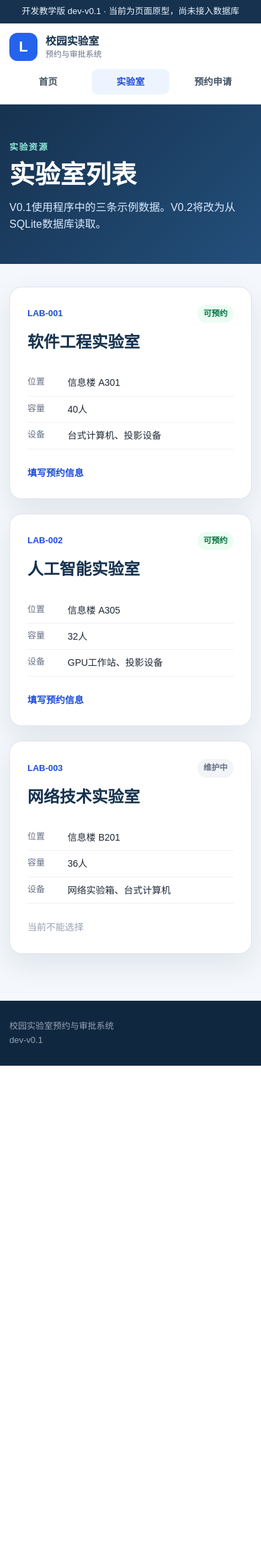
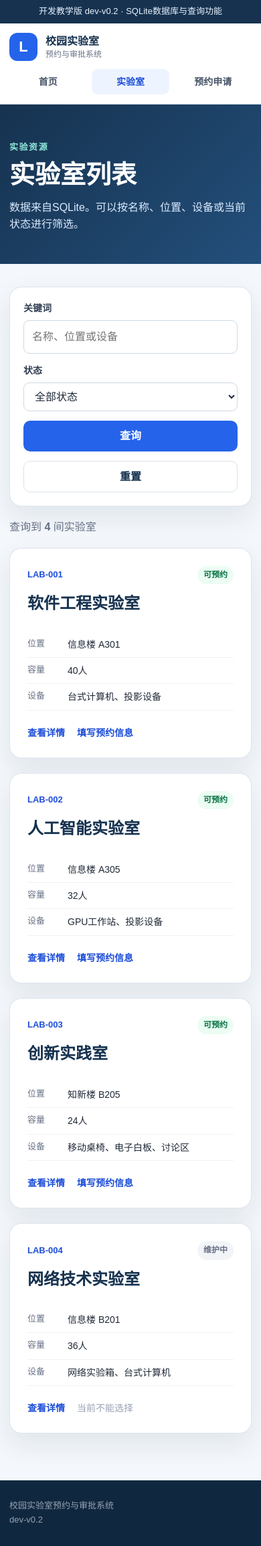
Before and after one commit to bitpt00/wdproject, a Flask app: page /labs in a window 390 px wide. Shown: the whole page at 67% size. Before the commit the page ends 1591 px from the top, so only its background shows below. Run offline with Flask 3, Linux system fonts and the light colour scheme.

Commit message:
Add SQLite-backed lab queries for dev-v0.2

```diff
--- a/app.py
+++ b/app.py
@@ -1,45 +1,75 @@
-from flask import Flask, render_template, request
+from pathlib import Path
+
+from flask import Flask, abort, render_template, request
+from sqlalchemy import func, or_, select
+
+from models import Lab, db
 
 
-VERSION = "dev-v0.1"
+VERSION = "dev-v0.2"
 
-# V0.1暂时使用内存中的示例数据。
-# V0.2会把这些数据迁移到SQLite数据库。
-LABS = [
+LAB_SEED_DATA = [
     {
-        "id": 1,
         "name": "软件工程实验室",
         "location": "信息楼 A301",
         "capacity": 40,
         "equipment": "台式计算机、投影设备",
         "status": "可预约",
+        "description": "适合软件工程、数据库和综合实践课程。",
     },
     {
-        "id": 2,
         "name": "人工智能实验室",
         "location": "信息楼 A305",
         "capacity": 32,
         "equipment": "GPU工作站、投影设备",
         "status": "可预约",
+        "description": "适合人工智能、数据分析和计算机视觉实验。",
     },
     {
-        "id": 3,
+        "name": "创新实践室",
+        "location": "知新楼 B205",
+        "capacity": 24,
+        "equipment": "移动桌椅、电子白板、讨论区",
+        "status": "可预约",
+        "description": "适合项目评审、小型研讨和创新实践活动。",
+    },
+    {
         "name": "网络技术实验室",
         "location": "信息楼 B201",
         "capacity": 36,
         "equipment": "网络实验箱、台式计算机",
         "status": "维护中",
+        "description": "交换机正在升级维护，暂不接受新预约。",
     },
 ]
 
 
+def seed_labs():
+    """数据库为空时写入课堂统一使用的样例数据。"""
+    lab_count = db.session.scalar(select(func.count()).select_from(Lab))
+    if lab_count == 0:
+        db.session.add_all(Lab(**data) for data in LAB_SEED_DATA)
+        db.session.commit()
+
+
 def create_app(test_config=None):
     """创建并配置Flask应用。"""
-    app = Flask(__name__)
-    app.config.from_mapping(TESTING=False)
+    app = Flask(__name__, instance_relative_config=True)
+    database_path = Path(app.instance_path) / "campus_lab.db"
+    app.config.from_mapping(
+        TESTING=False,
+        SQLALCHEMY_DATABASE_URI=f"sqlite:///{database_path.as_posix()}",
+        SQLALCHEMY_TRACK_MODIFICATIONS=False,
+    )
 
     if test_config:
         app.config.update(test_config)
+
+    Path(app.instance_path).mkdir(parents=True, exist_ok=True)
+    db.init_app(app)
+    with app.app_context():
+        db.create_all()
+        seed_labs()
 
     @app.context_processor
     def inject_version():
@@ -47,18 +77,58 @@ def create_app(test_config=None):
 
     @app.get("/")
     def index():
-        return render_template("index.html")
+        lab_count = db.session.scalar(select(func.count()).select_from(Lab))
+        available_count = db.session.scalar(
+            select(func.count()).select_from(Lab).where(Lab.status == "可预约")
+        )
+        return render_template(
+            "index.html",
+            lab_count=lab_count,
+            available_count=available_count,
+        )
 
     @app.get("/labs")
     def lab_list():
-        return render_template("labs.html", labs=LABS)
+        keyword = request.args.get("keyword", "").strip()
+        status = request.args.get("status", "").strip()
+
+        statement = select(Lab)
+        if keyword:
+            like_value = f"%{keyword}%"
+            statement = statement.where(
+                or_(
+                    Lab.name.like(like_value),
+                    Lab.location.like(like_value),
+                    Lab.equipment.like(like_value),
+                )
+            )
+        if status in {"可预约", "维护中"}:
+            statement = statement.where(Lab.status == status)
+
+        labs = db.session.scalars(statement.order_by(Lab.id)).all()
+        return render_template(
+            "labs.html",
+            labs=labs,
+            keyword=keyword,
+            selected_status=status,
+        )
+
+    @app.get("/labs/<int:lab_id>")
+    def lab_detail(lab_id):
+        lab = db.session.get(Lab, lab_id)
+        if lab is None:
+            abort(404)
+        return render_template("lab_detail.html", lab=lab)
 
     @app.get("/reservations/new")
     def reservation_form():
         selected_lab_id = request.args.get("lab", type=int)
+        labs = db.session.scalars(
+            select(Lab).where(Lab.status == "可预约").order_by(Lab.id)
+        ).all()
         return render_template(
             "reservation_form.html",
-            labs=LABS,
+            labs=labs,
             selected_lab_id=selected_lab_id,
         )
 
--- /dev/null
+++ b/models.py
@@ -0,0 +1,22 @@
+from flask_sqlalchemy import SQLAlchemy
+
+
+db = SQLAlchemy()
+
+
+class Lab(db.Model):
+    """实验室：dev-v0.2阶段的第一个数据库实体。"""
+
+    __tablename__ = "labs"
+
+    id = db.Column(db.Integer, primary_key=True)
+    name = db.Column(db.String(100), unique=True, nullable=False)
+    location = db.Column(db.String(100), nullable=False)
+    capacity = db.Column(db.Integer, nullable=False)
+    equipment = db.Column(db.String(255), nullable=False)
+    status = db.Column(db.String(20), nullable=False, default="可预约")
+    description = db.Column(db.Text, nullable=False, default="")
+
+    @property
+    def is_available(self):
+        return self.status == "可预约"
--- a/requirements.txt
+++ b/requirements.txt
@@ -1,2 +1,3 @@
 Flask==3.1.3
+Flask-SQLAlchemy==3.1.1
 pytest==9.1.1
--- a/static/style.css
+++ b/static/style.css
@@ -224,7 +224,10 @@ h2 {
 .feature-card,
 .lab-card,
 .reservation-form,
-.stage-panel {
+.stage-panel,
+.detail-card,
+.filter-bar,
+.empty-state {
     border: 1px solid rgba(219, 227, 236, 0.9);
     border-radius: 18px;
     background: var(--surface);
@@ -412,6 +415,91 @@ h2 {
     font-size: 14px;
 }
 
+.filter-bar {
+    display: flex;
+    align-items: flex-end;
+    gap: 14px;
+    margin-bottom: 18px;
+    padding: 20px;
+}
+
+.filter-bar .form-row {
+    margin: 0;
+}
+
+.filter-bar .grow {
+    flex: 1;
+}
+
+.filter-status {
+    width: 180px;
+}
+
+.result-summary {
+    margin: 0 0 18px;
+    color: var(--muted);
+}
+
+.card-actions {
+    display: flex;
+    flex-wrap: wrap;
+    gap: 18px;
+    margin-top: auto;
+}
+
+.empty-state {
+    grid-column: 1 / -1;
+    padding: 44px;
+    text-align: center;
+}
+
+.empty-state h2 {
+    margin-top: 0;
+}
+
+.back-link {
+    display: inline-block;
+    margin-bottom: 22px;
+    color: #dbeafe;
+    text-decoration: none;
+}
+
+.detail-layout {
+    display: grid;
+    grid-template-columns: minmax(0, 1.45fr) minmax(280px, 0.75fr);
+    gap: 24px;
+    align-items: start;
+}
+
+.detail-card {
+    padding: 28px;
+}
+
+.detail-card h2 {
+    margin: 0;
+}
+
+.detail-list {
+    margin: 26px 0;
+}
+
+.detail-list div {
+    display: grid;
+    grid-template-columns: 130px 1fr;
+    gap: 18px;
+    padding: 16px 0;
+    border-bottom: 1px solid var(--line);
+}
+
+.detail-list dt {
+    color: var(--muted);
+}
+
+.detail-list dd {
+    margin: 0;
+    font-weight: 700;
+}
+
 .form-layout {
     display: grid;
     grid-template-columns: minmax(0, 1fr) 340px;
@@ -509,6 +597,18 @@ h2 {
     .hero {
         padding-top: 54px;
     }
+    .detail-layout {
+        grid-template-columns: 1fr;
+    }
+
+    .filter-bar {
+        align-items: stretch;
+        flex-direction: column;
+    }
+
+    .filter-status {
+        width: auto;
+    }
 }
 
 @media (max-width: 600px) {
--- a/templates/base.html
+++ b/templates/base.html
@@ -8,7 +8,7 @@
 </head>
 <body>
     <div class="version-strip">
-        开发教学版 {{ app_version }} · 当前为页面原型，尚未接入数据库
+        开发教学版 {{ app_version }} · SQLite数据库与查询功能
     </div>
 
     <header class="site-header">
@@ -22,7 +22,7 @@
             </a>
             <nav class="main-nav" aria-label="主要导航">
                 <a class="{{ 'active' if request.endpoint == 'index' else '' }}" href="{{ url_for('index') }}">首页</a>
-                <a class="{{ 'active' if request.endpoint == 'lab_list' else '' }}" href="{{ url_for('lab_list') }}">实验室</a>
+                <a class="{{ 'active' if request.endpoint in ['lab_list', 'lab_detail'] else '' }}" href="{{ url_for('lab_list') }}">实验室</a>
                 <a class="{{ 'active' if request.endpoint == 'reservation_form' else '' }}" href="{{ url_for('reservation_form') }}">预约申请</a>
             </nav>
         </div>
--- a/templates/labs.html
+++ b/templates/labs.html
@@ -7,12 +7,32 @@
     <div class="container">
         <p class="eyebrow">实验资源</p>
         <h1>实验室列表</h1>
-        <p>V0.1使用程序中的三条示例数据。V0.2将改为从SQLite数据库读取。</p>
+        <p>数据来自SQLite。可以按名称、位置、设备或当前状态进行筛选。</p>
     </div>
 </section>
 
 <section class="section compact-top">
-    <div class="container lab-grid">
+    <div class="container">
+        <form class="filter-bar" method="get" action="{{ url_for('lab_list') }}">
+            <div class="form-row grow">
+                <label for="keyword">关键词</label>
+                <input id="keyword" name="keyword" value="{{ keyword }}" placeholder="名称、位置或设备">
+            </div>
+            <div class="form-row filter-status">
+                <label for="status">状态</label>
+                <select id="status" name="status">
+                    <option value="">全部状态</option>
+                    <option value="可预约" {{ 'selected' if selected_status == '可预约' else '' }}>可预约</option>
+                    <option value="维护中" {{ 'selected' if selected_status == '维护中' else '' }}>维护中</option>
+                </select>
+            </div>
+            <button class="button primary" type="submit">查询</button>
+            <a class="button secondary" href="{{ url_for('lab_list') }}">重置</a>
+        </form>
+
+        <div class="result-summary">查询到 <strong>{{ labs|length }}</strong> 间实验室</div>
+
+        <div class="lab-grid">
         {% for lab in labs %}
         <article class="lab-card">
             <div class="lab-card-top">
@@ -34,13 +54,22 @@
                     <dd>{{ lab.equipment }}</dd>
                 </div>
             </dl>
-            {% if lab.status == '可预约' %}
-            <a class="text-link" href="{{ url_for('reservation_form', lab=lab.id) }}">填写预约信息</a>
-            {% else %}
-            <span class="text-muted">当前不能选择</span>
-            {% endif %}
+            <div class="card-actions">
+                <a class="text-link" href="{{ url_for('lab_detail', lab_id=lab.id) }}">查看详情</a>
+                {% if lab.is_available %}
+                <a class="text-link" href="{{ url_for('reservation_form', lab=lab.id) }}">填写预约信息</a>
+                {% else %}
+                <span class="text-muted">当前不能选择</span>
+                {% endif %}
+            </div>
         </article>
+        {% else %}
+        <div class="empty-state">
+            <h2>没有找到符合条件的实验室</h2>
+            <p>请更换关键词或清除筛选条件。</p>
+        </div>
         {% endfor %}
+        </div>
     </div>
 </section>
 {% endblock %}
```
Also changed, not shown: templates/index.html (+9 -9 lines), templates/lab_detail.html (added, +40 -0 lines), templates/reservation_form.html (+6 -6 lines), tests/test_app.py (+47 -6 lines), 3 other files.
